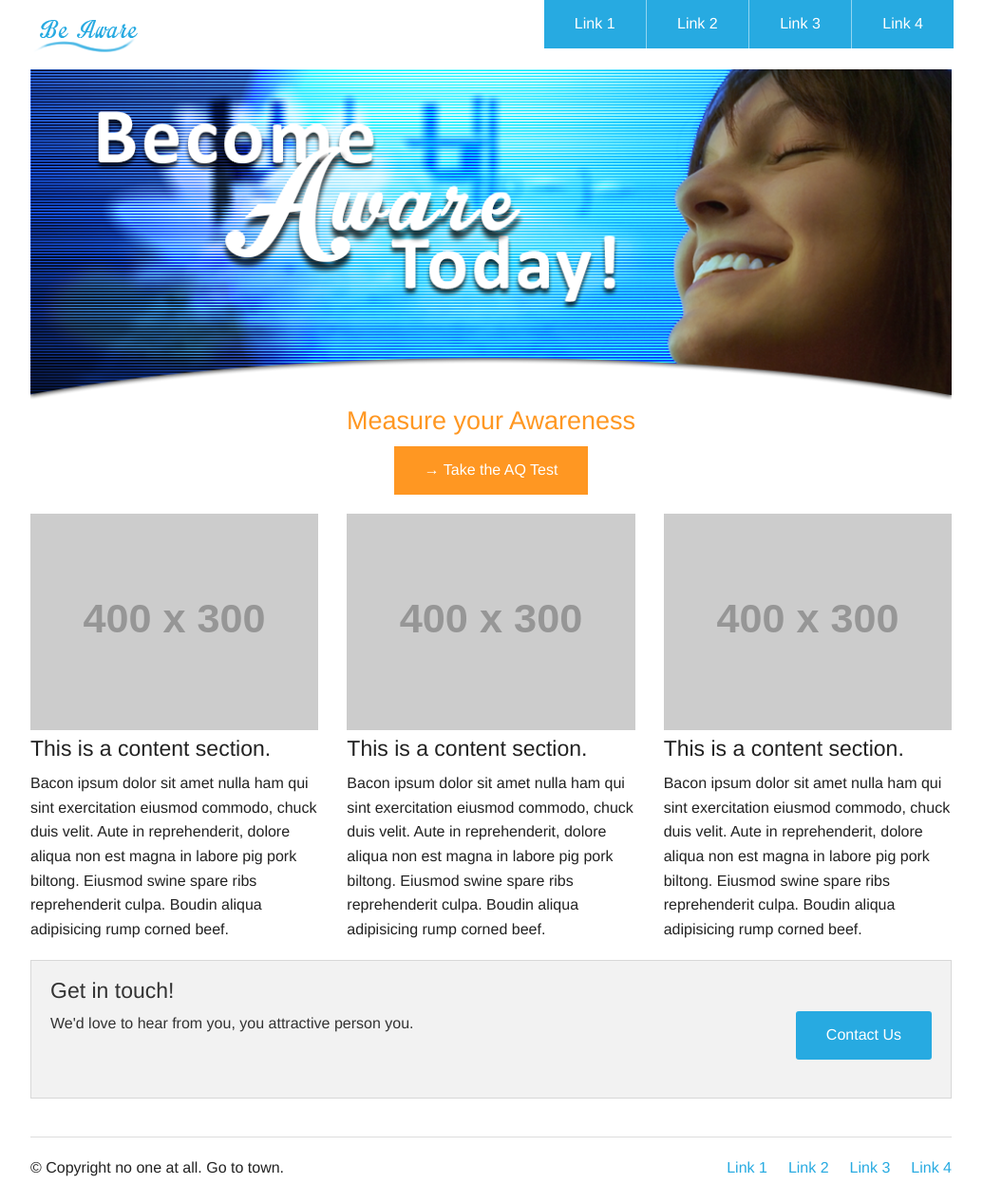
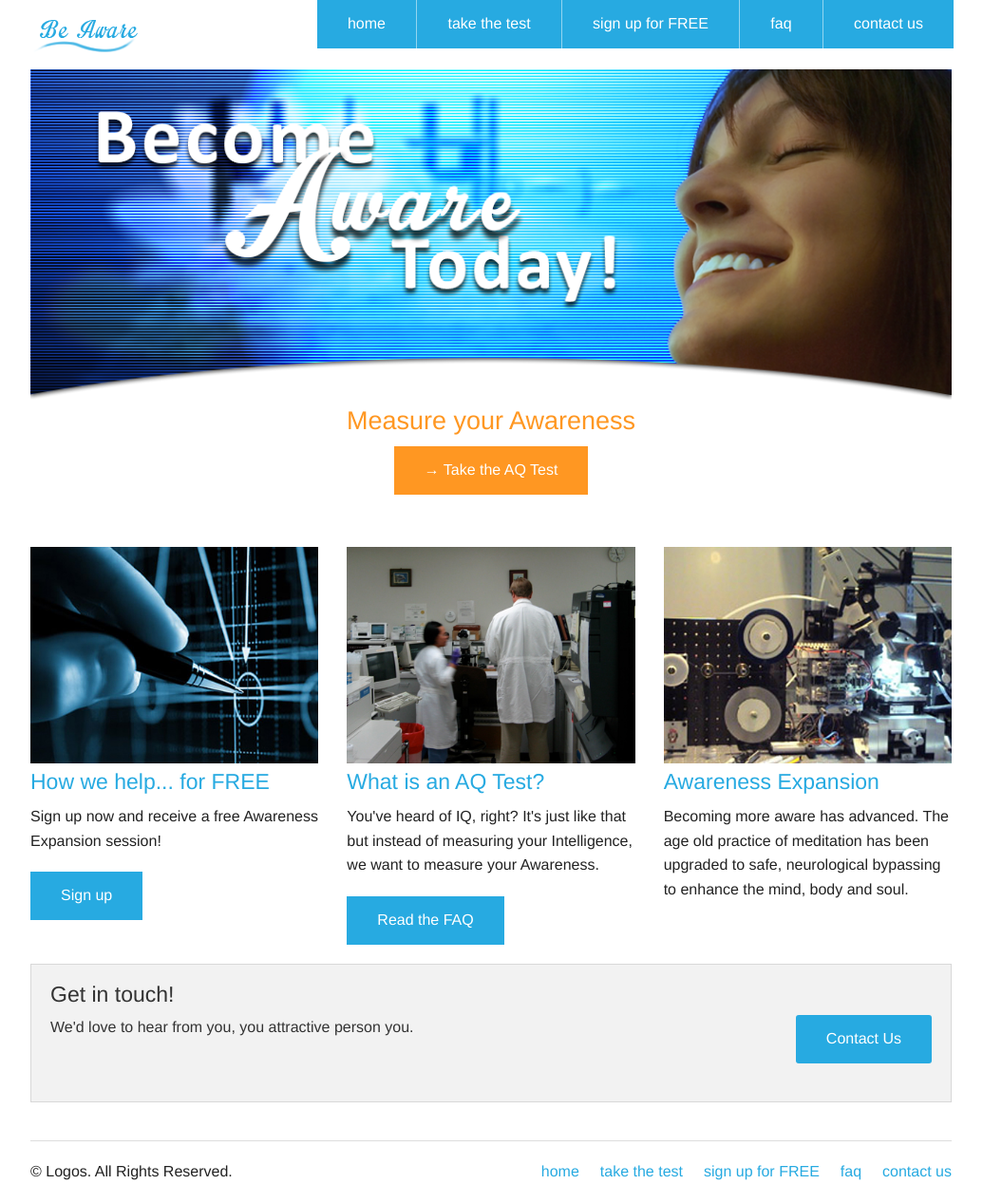
Before and after one commit to googaloo/Be-Aware, a PHP site: page / in a window 1280 px wide. Shown: the whole page at 95% size, without its empty margins (123-1158 px from the left). Before the commit the page ends 1239 px from the top, so only its background shows below. Run offline with PHP 8.4, Linux system fonts and the light colour scheme; grey boxes labelled with a size stand in for pictures from a placeholder-image service; some libraries are stand-ins or nearby versions.

Commit message:
Updated homepage with content

```diff
--- a/css/style.css
+++ b/css/style.css
@@ -1,6 +1,21 @@
+.main-container {
+
+    /*border-left: solid #CCC 2px;
+    border-right: solid #CCC 2px;
+    border-bottom: solid #CCC 2px;*/
+
+}
+
+.blue {
+
+    color: #27aae1;
+
+}
+
 .cta-box {
 
 	text-align: center;
+    margin-bottom: 35px;
 
 }
 
--- a/footer.php
+++ b/footer.php
@@ -1,24 +1,23 @@
-
 <footer class="row">
   <div class="large-12 columns">
     <hr/>
     <div class="row">
       <div class="large-6 columns">
-          <p>© Copyright no one at all. Go to town.</p>
+        <p>&copy; Logos. All Rights Reserved.</p>
       </div>
       <div class="large-6 columns">
         <ul class="inline-list right">
-            <li><a href="#">Link 1</a></li>
-            <li><a href="#">Link 2</a></li>
-            <li><a href="#">Link 3</a></li>
-            <li><a href="#">Link 4</a></li>
+          <li><a href="/">home</a></li>
+          <li><a href="test.php">take the test</a></li>
+          <li><a href="singup.php">sign up for FREE</a></li>
+          <li><a href="faq.php">faq</a></li>
+          <li><a href="contact.php">contact us</a></li>
         </ul>
       </div>
     </div>
   </div>
 </footer>
 
-</div>
 
 <script type="text/javascript" src="https://code.jquery.com/jquery-2.1.1.min.js"></script>
 <script type="text/javascript" src="js/foundation.min.js"></script>
--- a/header.php
+++ b/header.php
@@ -13,10 +13,11 @@
 	</div>
 	<div class="large-9 columns">
 		<ul class="right button-group">
-			<li><a href="#" class="button">Link 1</a></li>
-			<li><a href="#" class="button">Link 2</a></li>
-			<li><a href="#" class="button">Link 3</a></li>
-			<li><a href="#" class="button">Link 4</a></li>
+			<li><a href="/" class="button">home</a></li>
+			<li><a href="test.php" class="button">take the test</a></li>
+			<li><a href="signup.php" class="button">sign up for FREE</a></li>
+			<li><a href="faq.php" class="button">faq</a></li>
+			<li><a href="contact.php" class="button">contact us</a></li>
 		</ul>
 	</div>
 </div>
--- a/index.php
+++ b/index.php
@@ -6,9 +6,9 @@
 	</div>
 </div>
 
-<div class="row">
+<div class="row cta-box">
 
-	<div class="large-6 large-centered columns cta-box">
+	<div class="large-6 large-centered columns">
 
 		<h3 class="cta-header">Measure your Awareness</h3>
 		<p class="button secondary">&rarr; Take the AQ Test</p>
@@ -19,21 +19,23 @@
 
 <div class="row">
 	<div class="large-4 columns">
-		<img src="http://placehold.it/400x300&text=[img]"/>
-		<h4>This is a content section.</h4>
-		<p>Bacon ipsum dolor sit amet nulla ham qui sint exercitation eiusmod commodo, chuck duis velit. Aute in reprehenderit, dolore aliqua non est magna in labore pig pork biltong. Eiusmod swine spare ribs reprehenderit culpa. Boudin aliqua adipisicing rump corned beef.</p>
+		<img src="img/the-machine-ui.jpg"/>
+		<h4 class="blue">How we help... for FREE</h4>
+		<p>Sign up now and receive a free Awareness Expansion session!</p>
+		<p class="button">Sign up</p>
 	</div>
 
 	<div class="large-4 columns">
-		<img src="http://placehold.it/400x300&text=[img]"/>
-		<h4>This is a content section.</h4>
-		<p>Bacon ipsum dolor sit amet nulla ham qui sint exercitation eiusmod commodo, chuck duis velit. Aute in reprehenderit, dolore aliqua non est magna in labore pig pork biltong. Eiusmod swine spare ribs reprehenderit culpa. Boudin aliqua adipisicing rump corned beef.</p>
+		<img src="img/dr-speece.jpg"/>
+		<h4 class="blue">What is an AQ Test?</h4>
+		<p>You've heard of IQ, right? It's just like that but instead of measuring your Intelligence, we want to measure your Awareness.</p>
+		<p class="button">Read the FAQ</p>
 	</div>
 
 	<div class="large-4 columns">
-		<img src="http://placehold.it/400x300&text=[img]"/>
-		<h4>This is a content section.</h4>
-		<p>Bacon ipsum dolor sit amet nulla ham qui sint exercitation eiusmod commodo, chuck duis velit. Aute in reprehenderit, dolore aliqua non est magna in labore pig pork biltong. Eiusmod swine spare ribs reprehenderit culpa. Boudin aliqua adipisicing rump corned beef.</p>
+		<img src="img/the-machine.jpg"/>
+		<h4 class="blue">Awareness Expansion</h4>
+		<p>Becoming more aware has advanced. The age old practice of meditation has been upgraded to safe, neurological  bypassing to enhance the mind, body and soul. </p>
 	</div>
 
 </div>
```
Also changed, not shown: img/dr-speece.jpg (added), img/the-machine-ui.jpg (added), img/the-machine.jpg (added), img/the-old-machine.jpg (added). Lines whose indentation alone changed are shown as unchanged.
